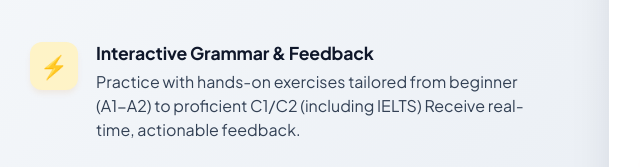
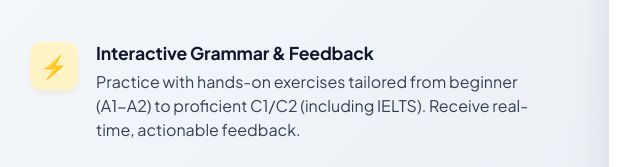
Before and after one commit to Ramesh198312/www.sharedpearls.github.io-website-, a website: page inner-subscribe-payment.html in a window 1280 px wide. Shown: the part 328-495 px from the top of the page, 101-741 px from the left. Drawn offline with nearby package versions, Linux system fonts and the light colour scheme; a web font is replaced by a local one.

Commit message:
Update inner-subscribe-payment.html

```diff
--- a/inner-subscribe-payment.html
+++ b/inner-subscribe-payment.html
@@ -99,7 +99,7 @@
         <div class="benefit-icon">⚡</div>
         <div class="benefit-text">
           <h4>Interactive Grammar & Feedback</h4>
-          <p>Practice with hands-on exercises tailored from beginner (A1-A2) to proficient C1/C2 (including IELTS) Receive real-time, actionable feedback.</p>
+          <p>Practice with hands-on exercises tailored from beginner (A1-A2) to proficient C1/C2 (including IELTS). Receive real-time, actionable feedback.</p>
         </div>
       </div>
       <div class="benefit-item">
```
